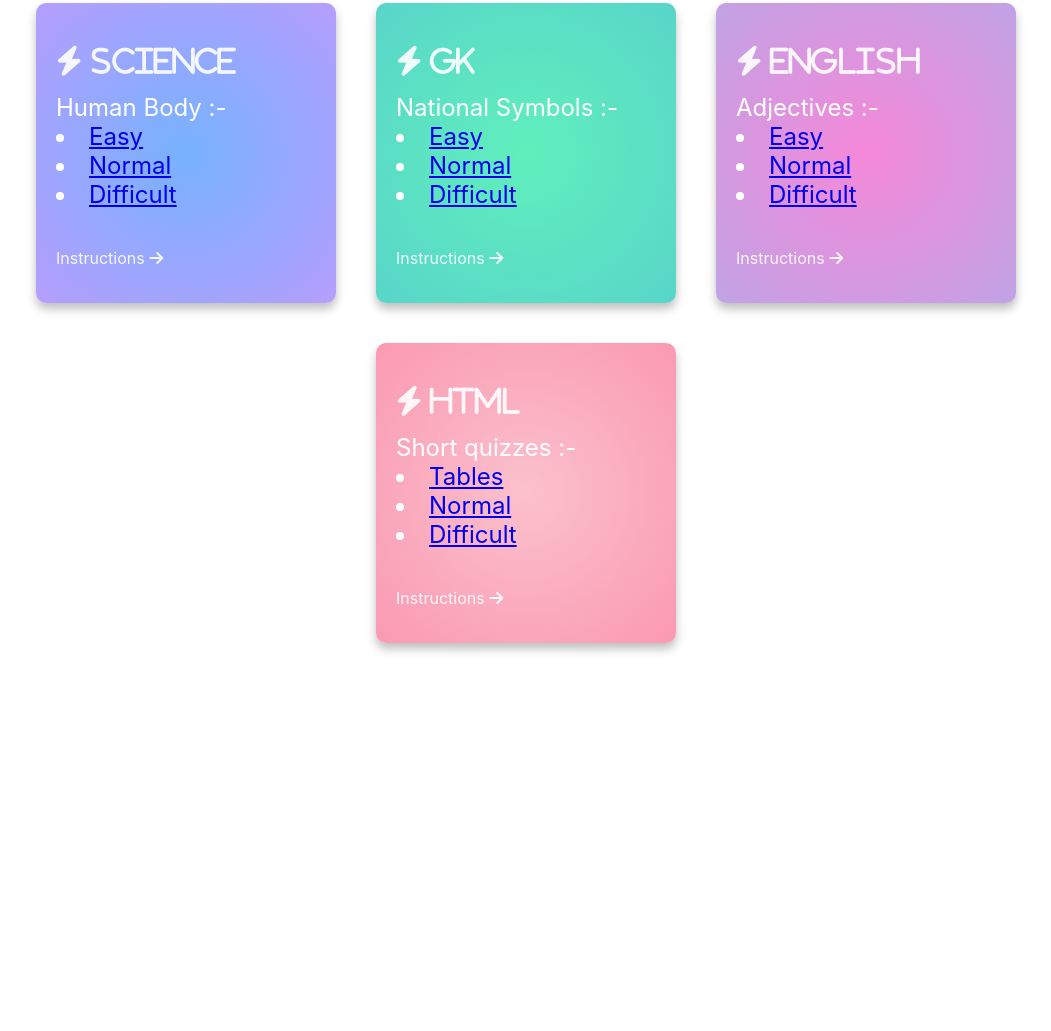
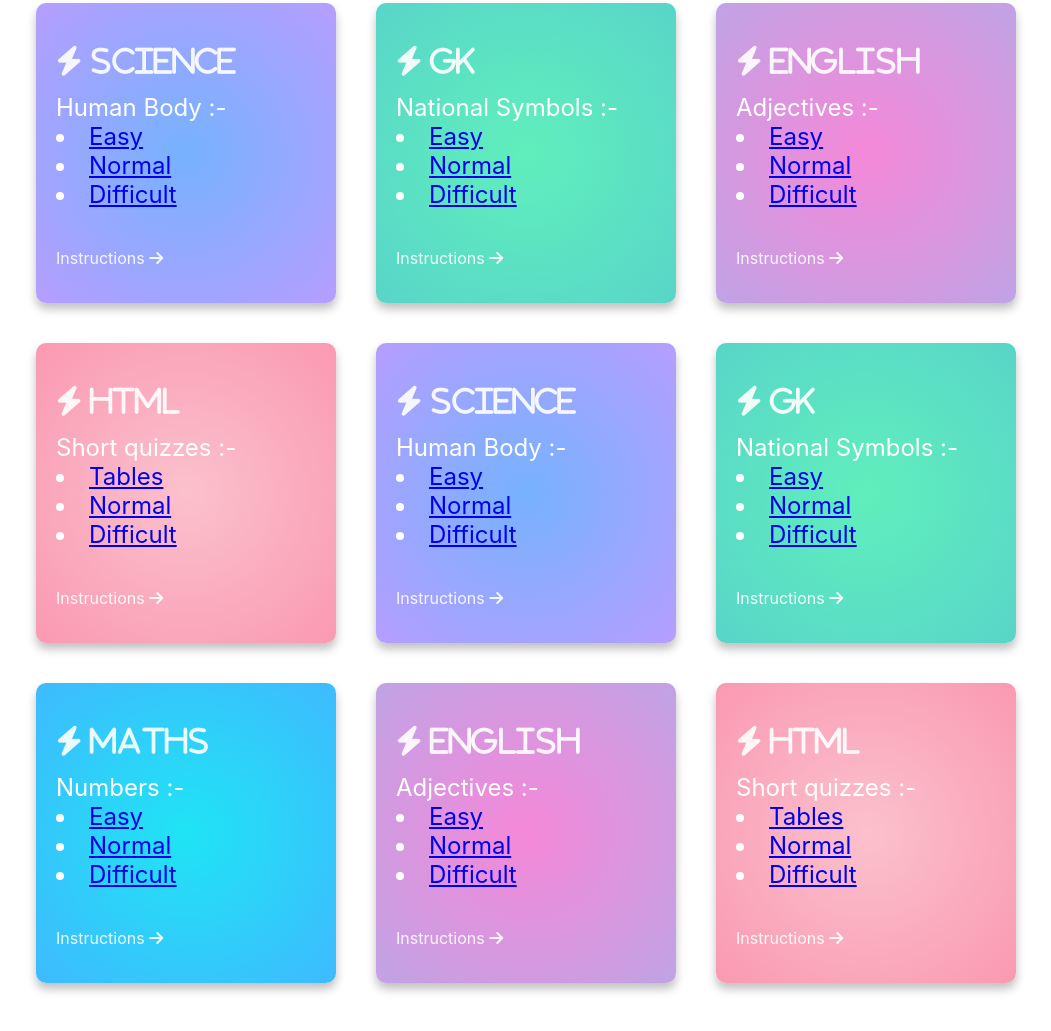
Before and after one commit to arno400/Quizzeds, a plain HTML site: page index.html in a window 1280 px wide. Shown: the part 2516-3547 px from the top of the page, without its empty margins (114-1165 px from the left). Before the commit the page ends 3209 px from the top, so only its background shows below. Drawn offline with Linux system fonts and the light colour scheme.

Commit message:
Update index.html

```diff
--- a/index.html
+++ b/index.html
@@ -483,6 +483,105 @@
       </p>
     </div>
 
+
+
+
+
+
+
+
+
+
+
+
+
+
+
+
+    <div class="card card-3">
+      <div class="card__icon"><i class="fas fa-bolt">  Science</i></div>
+      <p class="card__exit"><i></i></p>
+      <h2 class="card__title">Human Body :-
+
+          <li><a href="#">Easy</a></li>
+          <li><a href="#">Normal</a></li>
+          <li><a href="#">Difficult</a></li>
+
+      </h2>
+      <p class="card__apply">
+        <a class="card__link" href="#">Instructions <i class="fas fa-arrow-right"></i></a>
+      </p>
+    </div>
+
+
+   <div class="card card-4">
+      <div class="card__icon"><i class="fas fa-bolt">  GK</i></div>
+      <p class="card__exit"><i></i></p>
+      <h2 class="card__title">National Symbols :-
+
+          <li><a href="gk/National symbols/easy/Gk.html">Easy</a></li>
+          <li><a href="gk/National symbols/normal/Gk.html">Normal</a></li>
+          <li><a href="gk/National symbols/difficult/Gk.html">Difficult</a></li>
+
+      </h2>
+      <p class="card__apply">
+        <a class="card__link" href="#">Instructions <i class="fas fa-arrow-right"></i></a>
+      </p>
+    </div>
+
+
+<div class="card card-1">
+      <div class="card__icon"><i class="fas fa-bolt">  Maths</i></div>
+      <p class="card__exit"><i></i></p>
+      <h2 class="card__title">Numbers :-
+
+          <li><a href="maths/fraction/easy/fraction.html">Easy</a></li>
+          <li><a href="maths/fraction/normal/fraction.html">Normal</a></li>
+          <li><a href="maths/fraction/difficult/fraction.html">Difficult</a></li>
+
+      </h2>
+      <p class="card__apply">
+        <a class="card__link" href="#">Instructions <i class="fas fa-arrow-right"></i></a>
+      </p>
+    </div>
+
+
+
+
+
+    <div class="card card-5">
+      <div class="card__icon"><i class="fas fa-bolt">  English</i></div>
+      <p class="card__exit"><i></i></p>
+      <h2 class="card__title">Adjectives :-
+
+          <li><a href="#">Easy</a></li>
+          <li><a href="#">Normal</a></li>
+          <li><a href="#">Difficult</a></li>
+
+      </h2>
+      <p class="card__apply">
+        <a class="card__link" href="#">Instructions <i class="fas fa-arrow-right"></i></a>
+      </p>
+    </div>
+
+
+
+    <div class="card card-2">
+      <div class="card__icon"><i class="fas fa-bolt">  HTML</i></div>
+      <p class="card__exit"><i></i></p>
+      <h2 class="card__title">Short quizzes :-
+
+          <li><a href="#">Tables</a></li>
+          <li><a href="#">Normal</a></li>
+          <li><a href="#">Difficult</a></li>
+
+      </h2>
+      <p class="card__apply">
+        <a class="card__link" href="#">Instructions <i class="fas fa-arrow-right"></i></a>
+      </p>
+    </div>
+
+
 </div>
 </body>
 </html>
```
